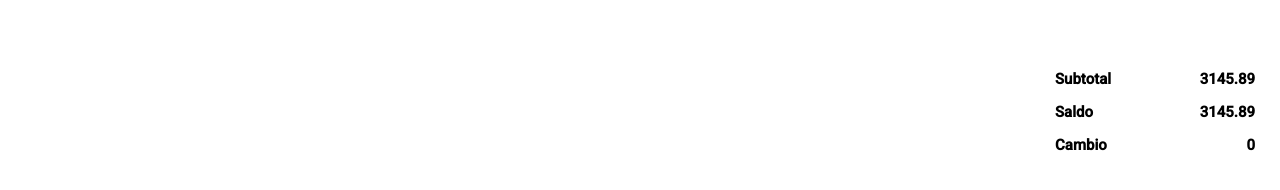
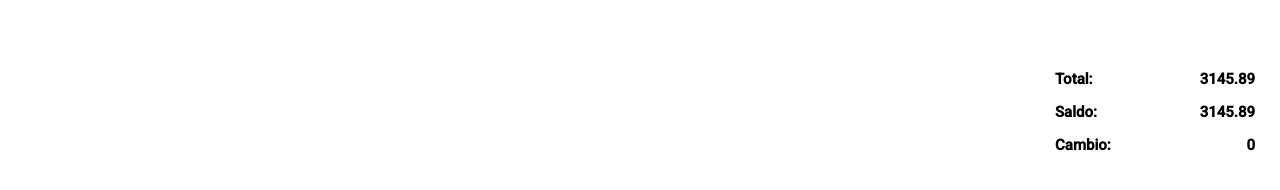
Before and after one commit to lsurec/ng-pagos-demo, an Angular app: page / in a window 1280 px wide. Shown: the part 572-762 px from the top of the page. Built offline with nearby package versions, Linux system fonts and the light colour scheme.

Commit message:
build(deps): update package-lock.json, payment.component.html and payment.component.ts

```diff
--- a/src/app/components/payment/payment.component.html
+++ b/src/app/components/payment/payment.component.html
@@ -130,17 +130,17 @@
     <span class="spacer"></span>
     <div class="pagar">
         <div class="dFlex">
-            <p class="textos">Subtotal</p>
+            <p class="textos">Total:</p>
             <span class="spacer"></span>
             <p class="textos">{{ total }}</p>
         </div>
         <div class="dFlex">
-            <p class="textos">Saldo</p>
+            <p class="textos">Saldo:</p>
             <span class="spacer"></span>
             <p class="textos">{{ saldo }}</p>
         </div>
         <div class="dFlex">
-            <p class="textos">Cambio</p>
+            <p class="textos">Cambio:</p>
             <span class="spacer"></span>
             <p class="textos">{{ cambio }}</p>
         </div>
--- a/src/app/components/payment/payment.component.ts
+++ b/src/app/components/payment/payment.component.ts
@@ -4,7 +4,7 @@ import { MatSnackBar } from '@angular/material/snack-bar';
 import { BancoInterface } from 'src/app/interfaces/banco.interface';
 import { CuentaBancoInterface } from 'src/app/interfaces/cuenta-banco.interface';
 import { FormaPagoInterface } from 'src/app/interfaces/forma-pago.interface';
-import { MontoIntreface } from 'src/app/interfaces/monto.interface';
+import { MontoIntreface as MontoInterface } from 'src/app/interfaces/monto.interface';
 import { bancos } from 'src/app/providers/bancos.provider';
 import { cuentas } from 'src/app/providers/cuenta.provider-';
 import { formas } from 'src/app/providers/formas-pago.provider';
@@ -18,7 +18,7 @@ import { DialogActionsComponent } from '../dialog-actions/dialog-actions.compone
 export class PaymentComponent {
 
   //datos para la pantalla pago
-  formasPago: FormaPagoInterface[] = formas; //formas de pago disponibles
+  formasPago: FormaPagoInterface[] = formas; //formas de pago disponibles (obtener de apis)
   forms: boolean = false; //ver formulario montos
   pago?: FormaPagoInterface; //Pago seleccionado
   banco?: BancoInterface; //banco seleccionado
@@ -28,7 +28,7 @@ export class PaymentComponent {
   cuentaSelect?: CuentaBancoInterface; //cuenta bancaria seleccionada
   autorizacion: string = ""; //inpur autorizacion
   referencia: string = "" //input referencia
-  montos: MontoIntreface[] = []; //Pagos agregados al documento
+  montos: MontoInterface[] = []; //Pagos agregados al documento
   selectAllMontos: boolean = false; //seleccionar todos los mmontos agregados
   isLoading: boolean = false;
 
@@ -241,12 +241,11 @@ export class PaymentComponent {
     this.cuentas = [];
     //simula caragr cuentas de banrural
     //TODO:Cargar cuentas bancarias
-    if (this.banco!.banco == 4) {
+    if (this.pago!.req_Cuenta_Bancaria) {
       this.cuentas = cuentas;
-
     }
   }
-  //seleccionar o no, todas las formmas de pago
+  //seleccionar o no todos los montos agregados
   selectAll() {
     this.montos.forEach(element => {
       element.checked = this.selectAllMontos; //asiganer valor del checkbox a las formas de pago
@@ -258,7 +257,7 @@ export class PaymentComponent {
   // Función para manejar la eliminación de pagos seleccionados
   async deleteAmount() {
     //buscar formas de pagos seleccioandas
-    let montosSeleccionados: MontoIntreface[] = this.montos.filter((monto) => monto.checked);
+    let montosSeleccionados: MontoInterface[] = this.montos.filter((monto) => monto.checked);
 
     //Alerta al intentar eliminar pagos sin tener seleccionada ninguna
     if (montosSeleccionados.length == 0) {
@@ -308,7 +307,7 @@ export class PaymentComponent {
       this.saldo = this.total - this.pagado;
     }
 
-    //Agregar saldo pendiente a la variebale del input monto enay pago
+    //Agregar saldo pendiente a la variebale del input
     this.monto = parseFloat(this.saldo.toFixed(2)).toString();
 
   }
```
